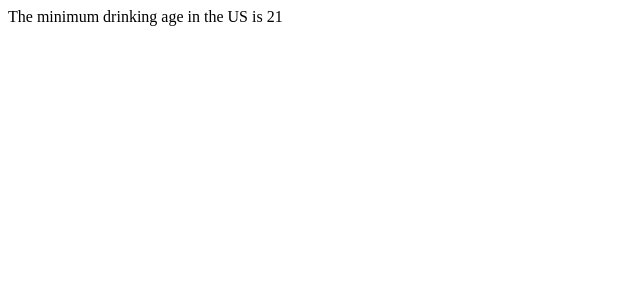
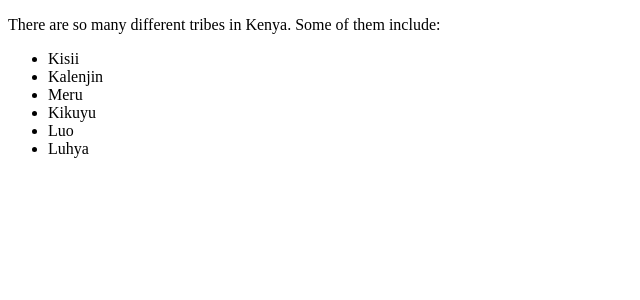
Before and after one commit to adala-wanyande/ap-homework, a React (Create React App) app: page / in a window 1280 px wide. Shown: the top 300 px of the page, without its empty margins (0-640 px from the left). Built offline with nearby package versions, Linux system fonts and the light colour scheme.

Commit message:
feat: complete .map() function assignment

```diff
--- a/src/App.tsx
+++ b/src/App.tsx
@@ -1,13 +1,11 @@
 import { useState } from "react";
-import Parent from "./components/Parent";
-import { AgeContext } from "./context/AgeContext";
+import Tribes from "./components/Tribes";
 
 function App() {
-  const [age, setAge] = useState<Age>(21);
   return (
-    <AgeContext.Provider value={{ age }}>
-      <Parent />
-    </AgeContext.Provider>
+    <>
+      <Tribes/>
+    </>
   );
 }
 
--- a/src/components/Tribes.tsx
+++ b/src/components/Tribes.tsx
@@ -1,7 +1,7 @@
 import React, { useState } from "react";
 
 const Tribes = () => {
-  const [tribes, setTribes] = useState<tribes>([
+  const [tribes, setTribes] = useState<Tribes>([
     "Kisii",
     "Kalenjin",
     "Meru",
```
